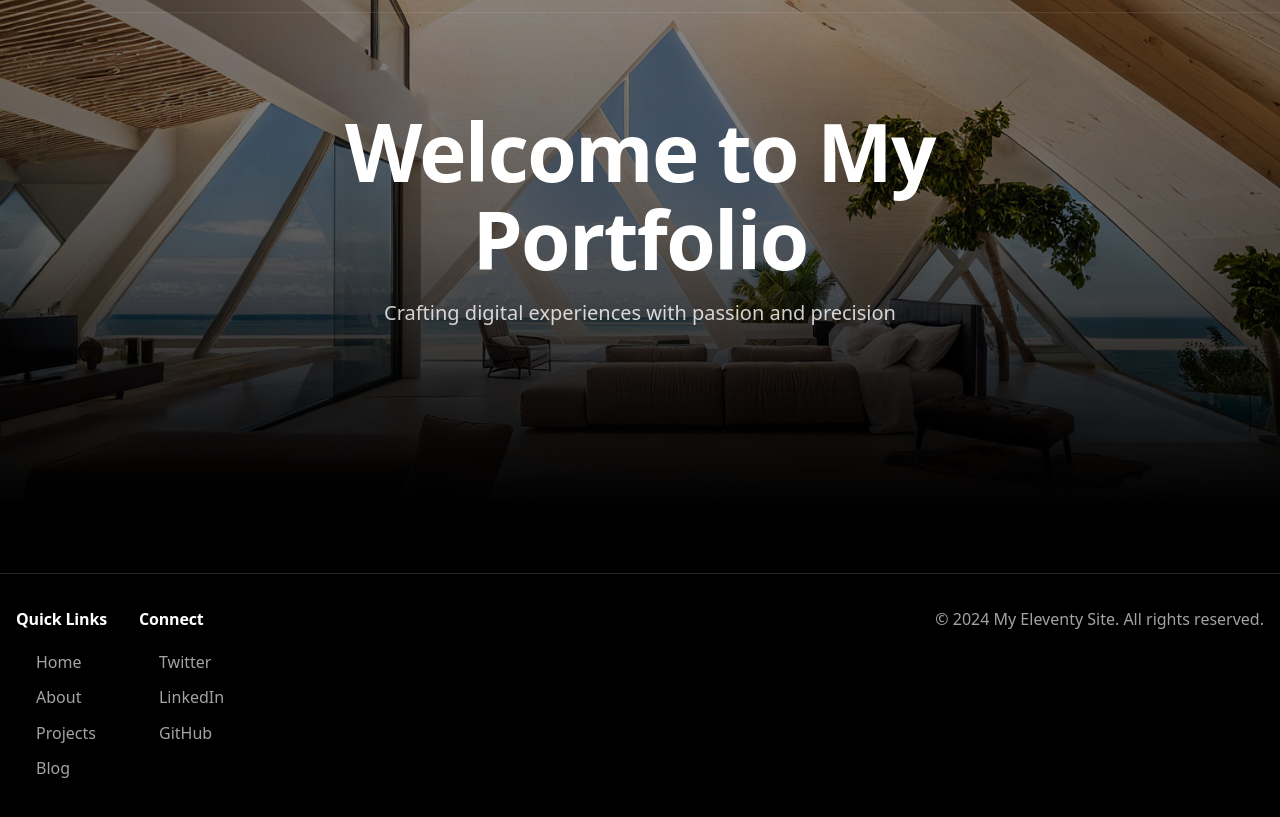
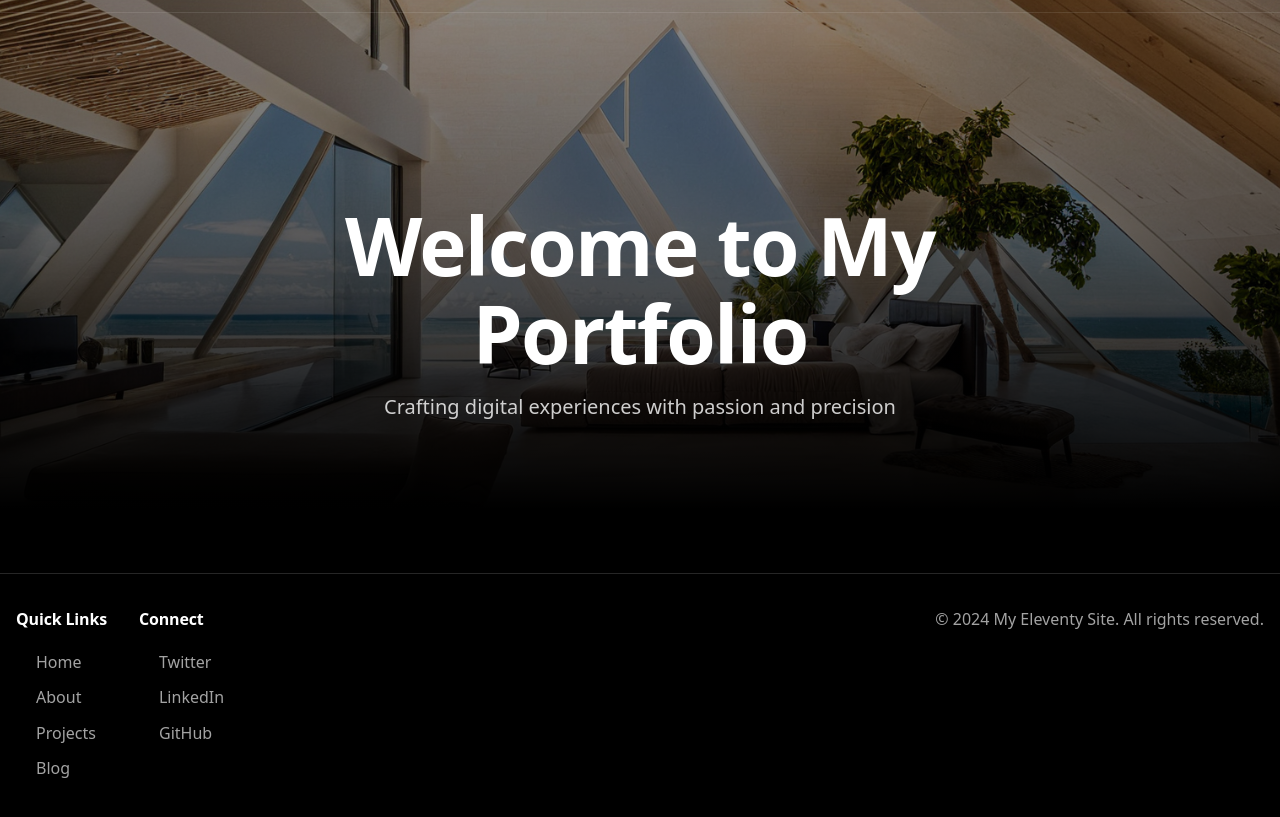
Before and after one commit to bamboounderwear/marcoux11ty, an Eleventy site: page index.md in a window 1280 px wide. Shown: the part 51-868 px from the top of the page. Built offline with nearby package versions, Linux system fonts and the light colour scheme; Eleventy itself is replaced by a stand-in of ours; files that its build step writes are made by us from their sources.

Commit message:
Update hero.njk

```diff
--- a/_includes/hero.njk
+++ b/_includes/hero.njk
@@ -1,4 +1,4 @@
-<div class="relative h-[70vh] flex items-center justify-center overflow-hidden">
+<div class="relative h-[70vh] flex items-end overflow-hidden pb-16">
     {% if featuredImage %}
     <div class="absolute inset-0">
         <img src="{{ featuredImage }}" alt="{{ title }}" class="w-full h-full object-cover">
```
